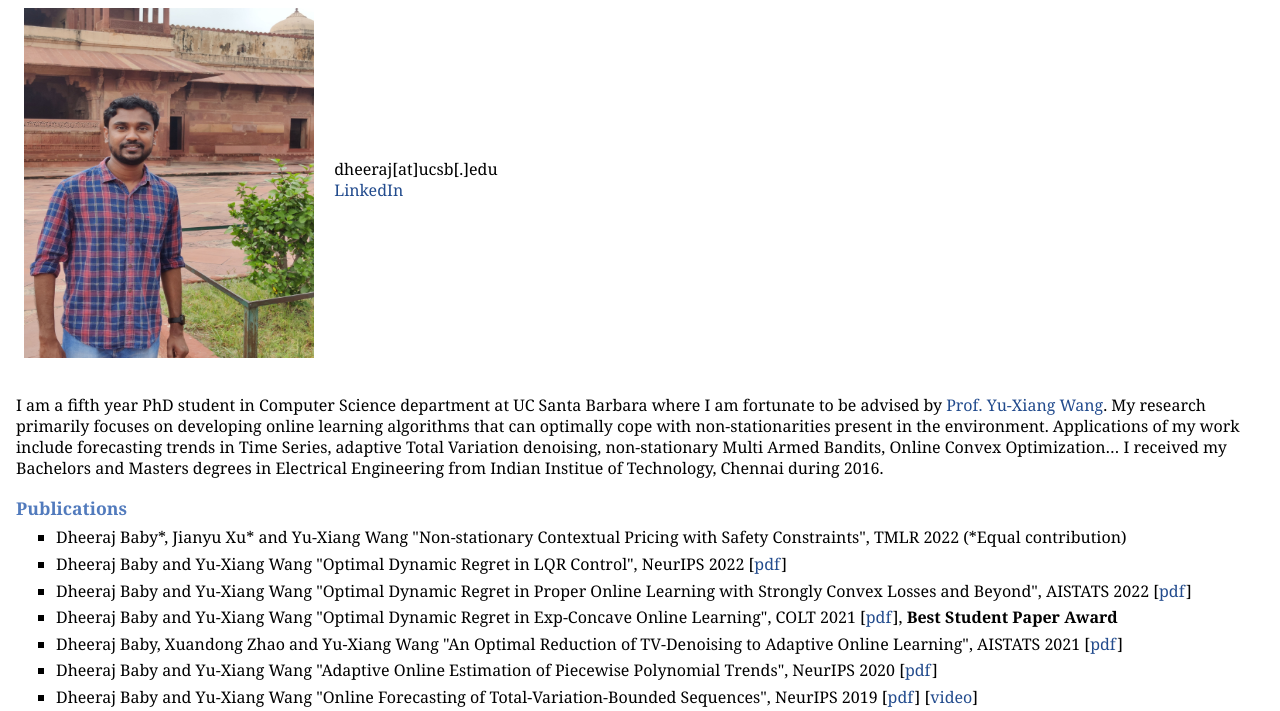
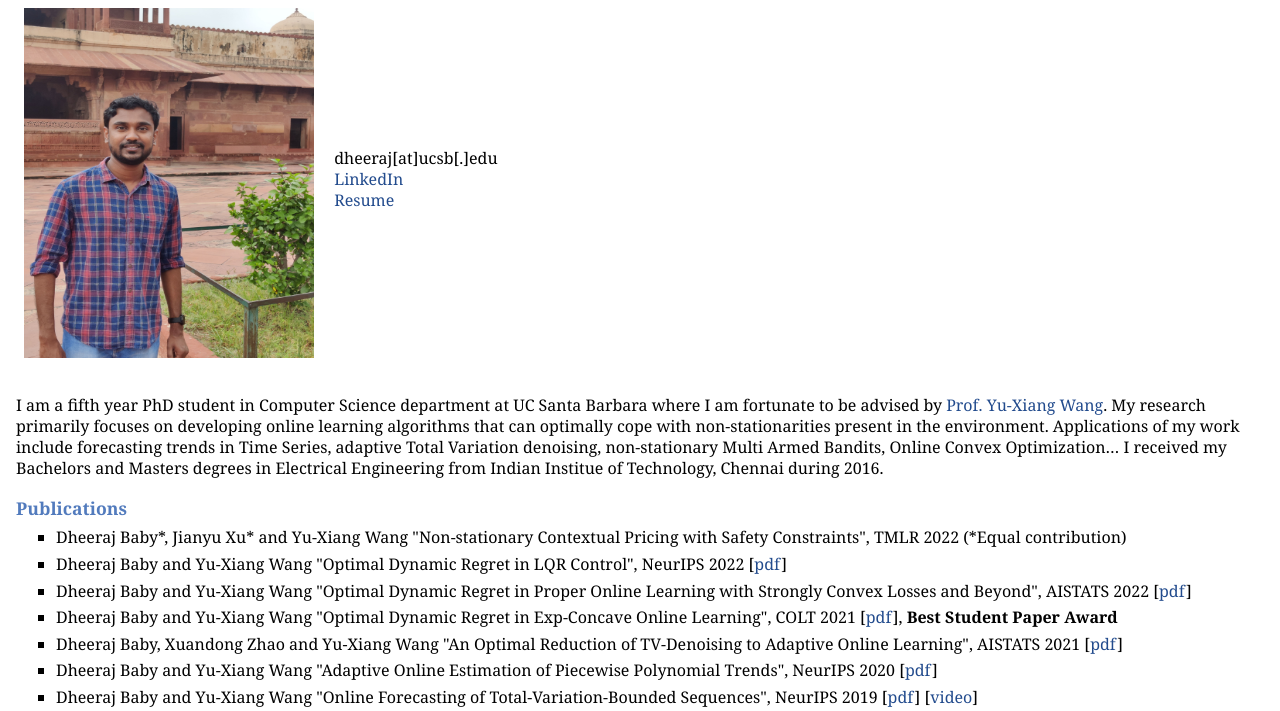
Before and after one commit to Dheeraj-B/dheeraj.github.io, a plain HTML site: page index.html in a window 1280 px wide. Shown: the part 66-777 px from the top of the page. Drawn offline with Linux system fonts and the light colour scheme.

Commit message:
added cv

```diff
--- a/index.html
+++ b/index.html
@@ -14,7 +14,7 @@
 </div>
 <table class="imgtable"><tr><td>
 <img src="photos/sample4.jpg" alt="alt text" width="290px" height="350px" />&nbsp;</td>
-<td align="left"><p>dheeraj[at]ucsb[.]edu<br /> <a href="https://www.linkedin.com/in/dheeraj-b-a971a9135/">LinkedIn</a></p>
+<td align="left"><p>dheeraj[at]ucsb[.]edu<br /> <a href="https://www.linkedin.com/in/dheeraj-b-a971a9135/">LinkedIn</a><br /> <a href="Dheeraj_CV.pdf">Resume</a></p>
 </td></tr></table>
 <h3></h3>
 <p>I am a fifth year PhD student in Computer Science department at UC Santa Barbara where I am fortunate to be advised by <a href="https://sites.cs.ucsb.edu/~yuxiangw/">Prof. Yu-Xiang Wang</a>. My research primarily focuses on developing online learning algorithms that can optimally cope with non-stationarities present in the environment. Applications of my work include forecasting trends in Time Series, adaptive Total Variation denoising, non-stationary Multi Armed Bandits, Online Convex Optimization&hellip; I received my Bachelors and Masters degrees in Electrical Engineering from Indian Institue of Technology, Chennai during 2016.</p>
```
Also changed, not shown: 1 other file.
